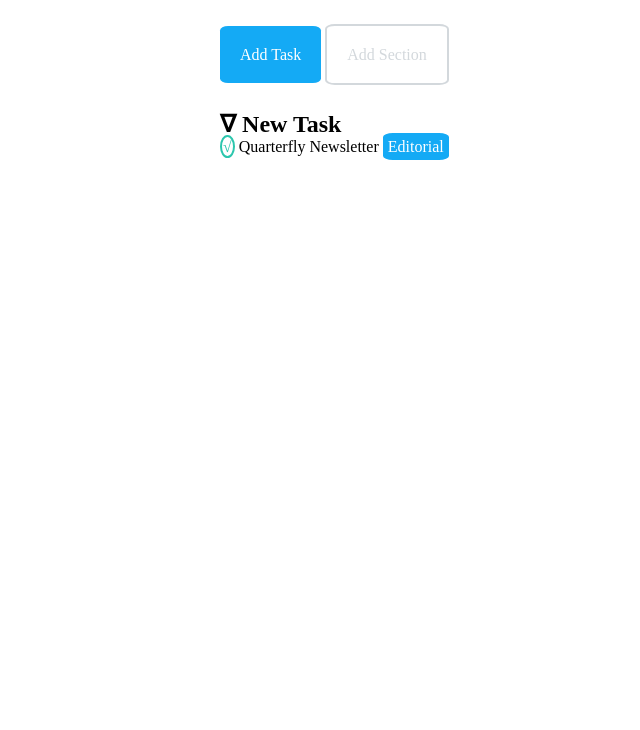
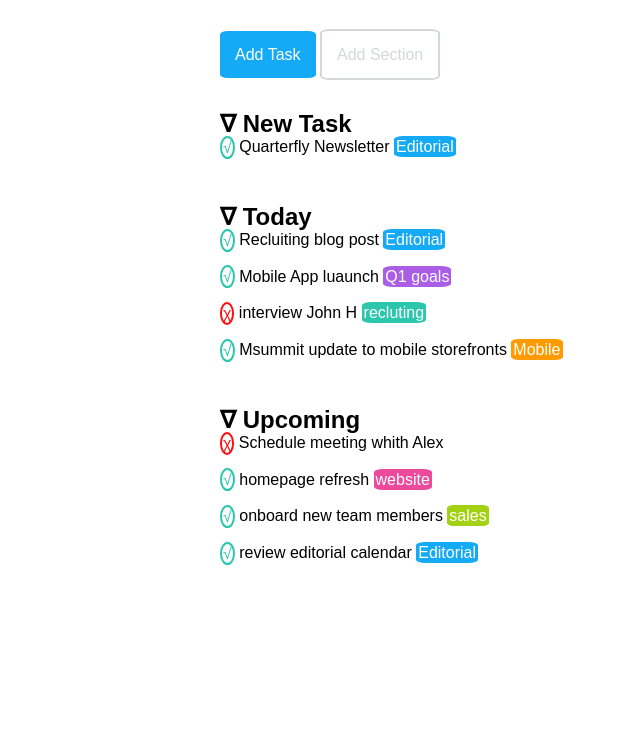
Before and after one commit to EnricoCiccolini/html-css-toboolist, a plain HTML site: page index.html in a window 1280 px wide. Shown: the part 70-800 px from the top of the page, without its empty margins (0-640 px from the left). Drawn offline with Linux system fonts and the light colour scheme.

Commit message:
feat: add body

```diff
--- a/css/style.css
+++ b/css/style.css
@@ -2,6 +2,8 @@
     margin: 0;
     padding: 0;
     box-sizing: border-box;
+    font-family: Arial, Helvetica, sans-serif;
+
   }
 
 
@@ -30,7 +32,7 @@ section{
 }
 
 .botton{
-    padding: 20px;
+    padding: 15px;
     display: inline;
     border-radius: 8%;
 }
@@ -54,11 +56,49 @@ section{
     display: inline;
     border-radius: 50%;
     border: 2px solid #2cc6ad;
+    vertical-align:middle;
+
+  }
+
+
+  .todoo{
+    color: #ff1010;
+    padding: 1px;
+    display: inline;
+    border-radius: 50%;
+    border: 2px solid #ff1010;
+    vertical-align:middle;
 
   }
 
   .tipologia{
-    padding: 5px;
+    padding: 2px;
     display: inline;
     border-radius: 15%;
+    margin-top: 50px;
+    margin-bottom: 50px;
   }
+
+  .viola {
+    background-color: #ab5de6;
+    color: #fff;
+}
+
+.verde {
+    background-color: #2cc6ad;
+    color: #fff;
+}
+
+.arancio {
+    background-color: #ff9b00;
+    color: #fff;
+}
+
+.rosa {
+    background-color: #ec4a9d;
+    color: #fff;
+}
+.limone {
+    background-color: #a3d113;
+    color: #fff;
+}
--- a/index.html
+++ b/index.html
@@ -23,6 +23,58 @@
             <span>Quarterfly Newsletter</span>
             <div class="tipologia blue">Editorial</div>
         </section>
+        <section>
+            <h2> &#8711; Today</h2>
+            <div class="doo">&#8730;</div>
+            <span>Recluiting blog post</span>
+            <div class="tipologia blue">Editorial</div>
+
+            <br><br>
+
+            <div class="doo">&#8730;</div>
+            <span>Mobile App luaunch</span>
+            <div class="tipologia viola">Q1 goals</div>
+
+            <br><br>
+
+            <div class="todoo">&#967;</div>
+            <span>interview John H</span>
+            <div class="tipologia verde">recluting</div>
+
+            <br><br>
+
+            <div class="doo">&#8730;</div>
+            <span>Msummit update to mobile storefronts</span>
+            <div class="tipologia arancio">Mobile</div>
+
+        </section>
+
+        <section>
+            <h2> &#8711; Upcoming</h2>
+
+            <div class="todoo">&#967;</div>
+            <span>Schedule meeting whith Alex</span>
+
+            <br><br>
+
+            <div class="doo">&#8730;</div>
+            <span>homepage refresh</span>
+            <div class="tipologia rosa">website</div>
+
+            <br><br>
+
+
+            <div class="doo">&#8730;</div>
+            <span>onboard new team members</span>
+            <div class="tipologia limone">sales</div>
+
+            <br><br>
+
+            <div class="doo">&#8730;</div>
+            <span>review editorial calendar</span>
+            <div class="tipologia blue">Editorial</div>
+
+        </section>
     </main>
 
 </body>
```
